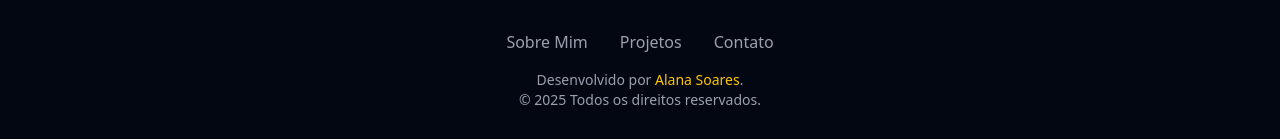
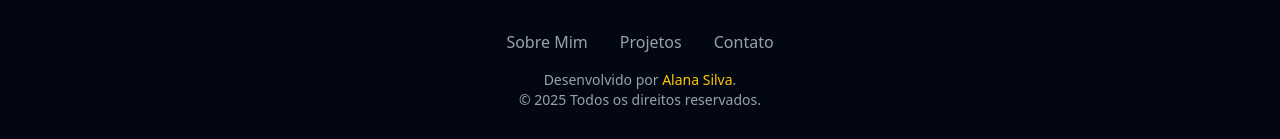
Before and after one commit to alanasilva88/meu-portfolio, a Next.js app: page / in a window 1280 px wide. Shown: the part 3651-3790 px from the top of the page. Built offline with nearby package versions, Linux system fonts and the light colour scheme; a web font is replaced by a local one.

Commit message:
Update Footer.tsx

```diff
--- a/src/app/components/Footer.tsx
+++ b/src/app/components/Footer.tsx
@@ -21,7 +21,7 @@ const Footer: React.FC = () => {
         </div>
 
         <p className="text-sm">
-          Desenvolvido por <span className="text-yellow-400">Alana Soares</span>.
+          Desenvolvido por <span className="text-yellow-400">Alana Silva</span>.
           <br />
           © {new Date().getFullYear()} Todos os direitos reservados.
         </p>
```
